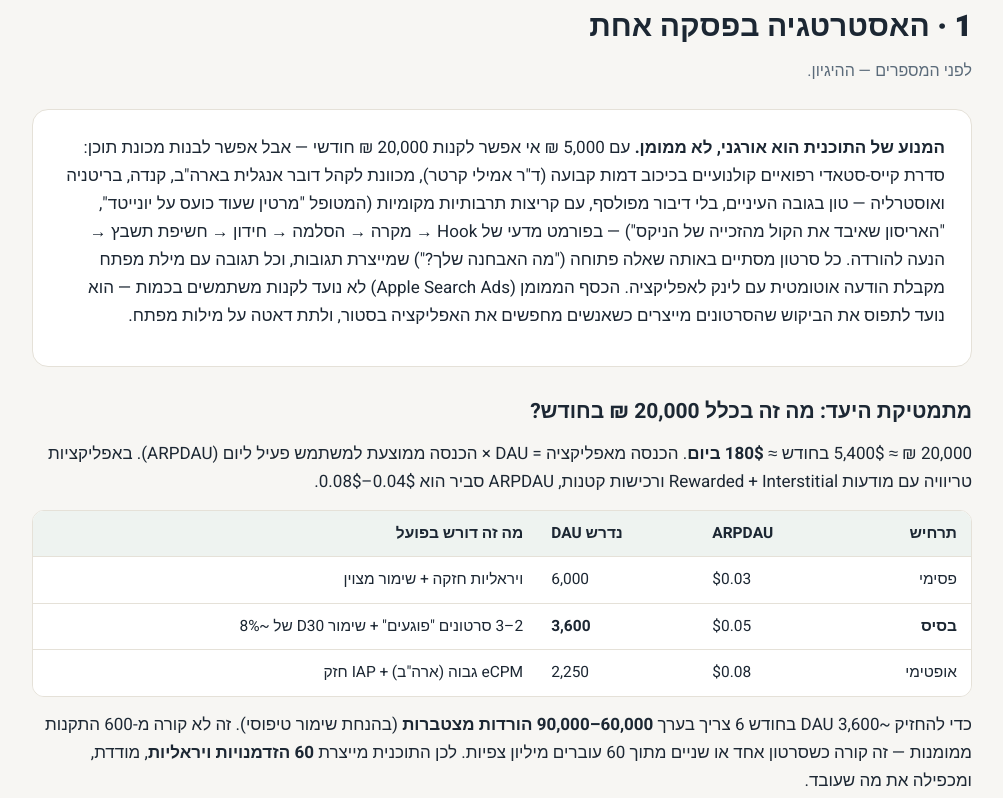
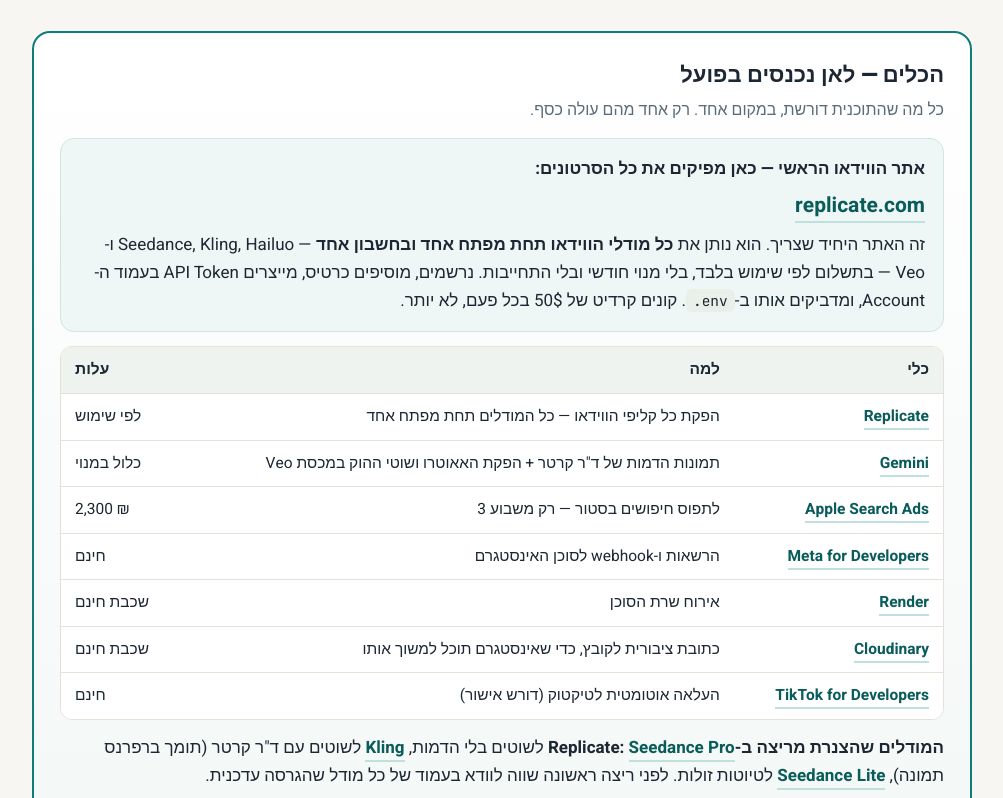
Before and after one commit to yoavtoren/yoavtoren.github.io, a plain HTML site: page medcross-growth/index.html in a window 1280 px wide. Shown: the part 823-1621 px from the top of the page, without its empty margins (138-1141 px from the left). Drawn offline with Linux system fonts and the light colour scheme.

Commit message:
Add tools section with Replicate as the primary video site, all links clickable
Co-Authored-By: Claude Fable 5 <noreply@anthropic.com>

```diff
--- a/medcross-growth/index.html
+++ b/medcross-growth/index.html
@@ -73,6 +73,12 @@ footer{border-top:1px solid var(--line);padding-top:28px;color:var(--muted);font
 .kpi .k{background:var(--card);border:1px solid var(--line);border-radius:14px;padding:16px;text-align:center}
 .kpi .k .v{font-size:26px;font-weight:900;color:var(--teal-deep);direction:ltr}
 .kpi .k .l{font-size:13.5px;color:var(--muted);margin-top:4px}
+a.ext{color:var(--teal-deep);font-weight:700;text-decoration:none;border-bottom:2px solid #bfe0dc}
+a.ext:hover{border-bottom-color:var(--teal)}
+.tools{background:linear-gradient(180deg,#ffffff,#f4f8f6);border:2px solid var(--teal);border-radius:18px;padding:24px 26px;margin-bottom:48px}
+.tools h2{font-size:22px;font-weight:900;margin-bottom:4px}
+.tools .primary{background:#eef7f5;border:1px solid #cfe6e2;border-radius:14px;padding:16px 18px;margin:14px 0}
+.tools table td:first-child{white-space:nowrap;font-weight:700}
 </style>
 </head>
 <body>
@@ -93,6 +99,7 @@ footer{border-top:1px solid var(--line);padding-top:28px;color:var(--muted);font
 <nav class="toc">
   <h2>תוכן העניינים</h2>
   <ol>
+    <li><a href="#tools">הכלים — לאן נכנסים בפועל</a></li>
     <li><a href="#strategy">האסטרטגיה בפסקה אחת + מתמטיקת היעד</a></li>
     <li><a href="#budget">חלוקת תקציב — 5,000 ₪</a></li>
     <li><a href="#character">הדמות הקבועה — ד"ר אמילי קרטר (4 זוויות)</a></li>
@@ -107,6 +114,35 @@ footer{border-top:1px solid var(--line);padding-top:28px;color:var(--muted);font
     <li><a href="#risks">הנחות, סיכונים ומה מודדים</a></li>
   </ol>
 </nav>
+
+
+<section class="tools" id="tools">
+  <h2>הכלים — לאן נכנסים בפועל</h2>
+  <p class="secsub" style="margin-bottom:8px">כל מה שהתוכנית דורשת, במקום אחד. רק אחד מהם עולה כסף.</p>
+
+  <div class="primary">
+    <p style="margin-bottom:6px"><strong>אתר הווידאו הראשי — כאן מפיקים את כל הסרטונים:</strong></p>
+    <p style="font-size:21px;margin-bottom:8px"><a class="ext" href="https://replicate.com" target="_blank" rel="noopener">replicate.com</a></p>
+    <p style="margin-bottom:0">זה האתר היחיד שצריך. הוא נותן את <strong>כל מודלי הווידאו תחת מפתח אחד ובחשבון אחד</strong> — Seedance, Kling, Hailuo ו-Veo — בתשלום לפי שימוש בלבד, בלי מנוי חודשי ובלי התחייבות. נרשמים, מוסיפים כרטיס, מייצרים API Token בעמוד ה-Account, ומדביקים אותו ב-<code class="inline">.env</code>. קונים קרדיט של 50$ בכל פעם, לא יותר.</p>
+  </div>
+
+  <div class="tablewrap"><table>
+    <tr><th>כלי</th><th>למה</th><th class="num">עלות</th></tr>
+    <tr><td><a class="ext" href="https://replicate.com" target="_blank" rel="noopener">Replicate</a></td><td>הפקת כל קליפי הווידאו — כל המודלים תחת מפתח אחד</td><td class="num">לפי שימוש</td></tr>
+    <tr><td><a class="ext" href="https://gemini.google.com" target="_blank" rel="noopener">Gemini</a></td><td>תמונות הדמות של ד"ר קרטר + הפקת האאוטרו ושוטי ההוק במכסת Veo</td><td class="num">כלול במנוי</td></tr>
+    <tr><td><a class="ext" href="https://searchads.apple.com" target="_blank" rel="noopener">Apple Search Ads</a></td><td>לתפוס חיפושים בסטור — רק משבוע 3</td><td class="num">2,300 ₪</td></tr>
+    <tr><td><a class="ext" href="https://developers.facebook.com" target="_blank" rel="noopener">Meta for Developers</a></td><td>הרשאות ו-webhook לסוכן האינסטגרם</td><td class="num">חינם</td></tr>
+    <tr><td><a class="ext" href="https://render.com" target="_blank" rel="noopener">Render</a></td><td>אירוח שרת הסוכן</td><td class="num">שכבת חינם</td></tr>
+    <tr><td><a class="ext" href="https://cloudinary.com" target="_blank" rel="noopener">Cloudinary</a></td><td>כתובת ציבורית לקובץ, כדי שאינסטגרם תוכל למשוך אותו</td><td class="num">שכבת חינם</td></tr>
+    <tr><td><a class="ext" href="https://developers.tiktok.com" target="_blank" rel="noopener">TikTok for Developers</a></td><td>העלאה אוטומטית לטיקטוק (דורש אישור)</td><td class="num">חינם</td></tr>
+  </table></div>
+
+  <p style="margin-bottom:0"><strong>המודלים שהצנרת מריצה ב-Replicate:</strong>
+  <a class="ext" href="https://replicate.com/bytedance/seedance-1-pro" target="_blank" rel="noopener">Seedance Pro</a> לשוטים בלי הדמות,
+  <a class="ext" href="https://replicate.com/kwaivgi/kling-v2.1" target="_blank" rel="noopener">Kling</a> לשוטים עם ד"ר קרטר (תומך ברפרנס תמונה),
+  <a class="ext" href="https://replicate.com/bytedance/seedance-1-lite" target="_blank" rel="noopener">Seedance Lite</a> לטיוטות זולות.
+  לפני ריצה ראשונה שווה לוודא בעמוד של כל מודל שהגרסה עדכנית.</p>
+</section>
 
 <!-- ============ 1. STRATEGY ============ -->
 <section id="strategy">
@@ -1927,7 +1963,7 @@ STYLE: cinematic medical drama, anamorphic 35mm look, shallow depth of field, vo
   <p class="secsub">Replicate נבחר כי הוא נותן את כל המודלים (Seedance, Kling, Hailuo, Veo) תחת מפתח אחד, בתשלום לפי שימוש בלבד, בלי מנוי. קונים קרדיט של 50–100$ בכל פעם.</p>
 
   <h3>שלב אחר שלב</h3>
-  <div class="step"><div class="n">1</div><div>נרשמים ב-<code class="inline">replicate.com</code>, מוסיפים אמצעי תשלום, ומייצרים API Token בעמוד ה-Account.</div></div>
+  <div class="step"><div class="n">1</div><div>נרשמים ב-<a class="ext" href="https://replicate.com" target="_blank" rel="noopener">replicate.com</a>, מוסיפים אמצעי תשלום, ומייצרים API Token בעמוד ה-Account. זה האתר היחיד שצריך — כל מודלי הווידאו יושבים שם תחת מפתח אחד.</div></div>
   <div class="step"><div class="n">2</div><div>בתיקיית עבודה חדשה במחשב: <code class="inline">mkdir medcross-videos && cd medcross-videos && npm init -y && npm i replicate dotenv</code></div></div>
   <div class="step"><div class="n">3</div><div>יוצרים קובץ <code class="inline">.env</code> עם שורה אחת: <code class="inline">REPLICATE_API_TOKEN=r8_xxx</code> (ולא שוכחים להוסיף אותו ל-<code class="inline">.gitignore</code>).</div></div>
   <div class="step"><div class="n">4</div><div>שומרים את הפרומפטים כ-<code class="inline">episodes.json</code> — מערך של פרקים, כל פרק עם מערך שוטים (מעתיקים מהעמוד הזה).</div></div>
```
